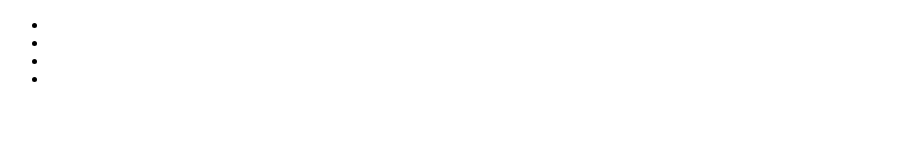
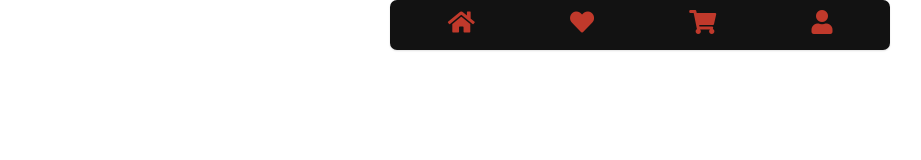
Before and after one commit to zeynab-sharifi/menu, a plain HTML site: page index.html in a window 1280 px wide. Shown: the whole page, without its empty margins (0-921 px from the left). Drawn offline with Linux system fonts and the light colour scheme.

Commit message:
add style menu

```diff
--- a/index.html
+++ b/index.html
@@ -9,13 +9,14 @@
     <link rel="stylesheet" href="style.css">
 </head>
 <body>
-    <div class="container">
+    <div class="mainmenu">
         <div class="main-menu-frist">
+            <span></span>
             <ul>
-                <li><a href=""></a></li>
-                <li><a href=""></a></li>
-                <li><a href=""></a></li>
-                <li><a href=""></a></li>
+                <li><a href=""><i class="fas fa-home"></i></a></li>
+                <li><a href=""><i class="fas fa-heart"></i></a></li>
+                <li><a href=""><i class="fas fa-shopping-cart"></i></a></li>
+                <li><a href=""><i class="fas fa-user"></i></a></li>
             </ul>
         </div>
     </div>
--- a/style.css
+++ b/style.css
@@ -0,0 +1,47 @@
+*{
+    margin: 0;
+    padding: 0;
+    box-sizing: border-box;
+    -moz-box-sizing: border-box;
+    -webkit-box-sizing: border-box;
+    -o-box-sizing: border-box;
+}
+.mainmenu{
+    display: flex;
+    justify-content: center;
+    align-items: center;
+}
+.main-menu-frist{
+    background-color: #121212;
+    width: 500px;
+    height: 50px;
+    border-radius: 7px;
+    box-shadow: 0 1px 2px rgba(0, 0, 0, .12);
+}
+.main-menu-frist span{
+    position: absolute;
+    display: inline-block;
+    top: 0;
+    left: -100%;
+    background: linear-gradient(90deg, transparent, #c0392b);
+    animation: bt-ani 1s linear infinite;
+}
+.main-menu-frist ul{
+    display: flex;
+    justify-content: space-around;
+    margin: 10px;
+}
+.main-menu-frist ul li{
+    list-style-type: none;
+    font-size: 1.5rem;
+}
+.main-menu-frist ul li a{
+   color: #c0392b;
+}
+.main-menu-frist ul li a:hover{
+    font-size: 1.75;
+}
+@keyframes bt-ani{
+    0%{left: -100%;}
+    100%{left: 100%;}
+}
```
